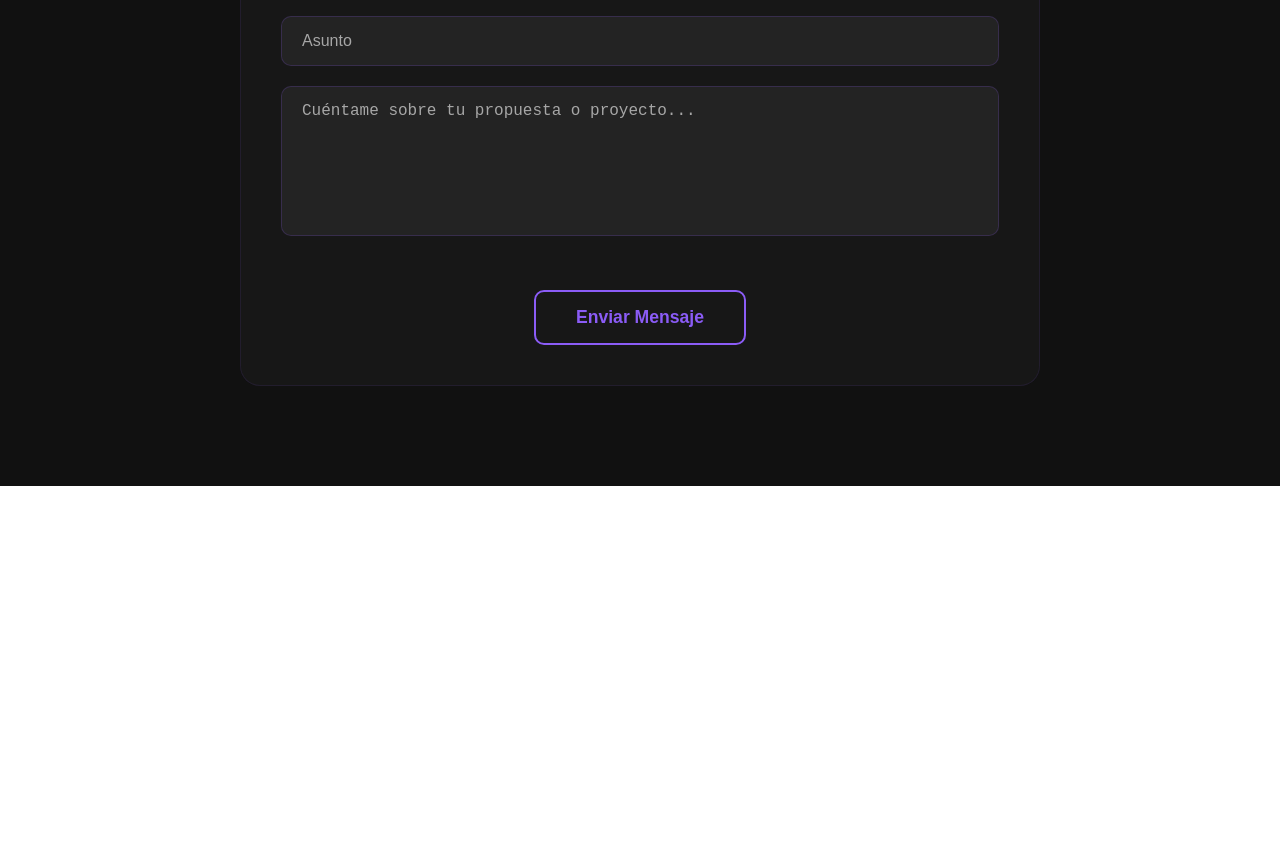
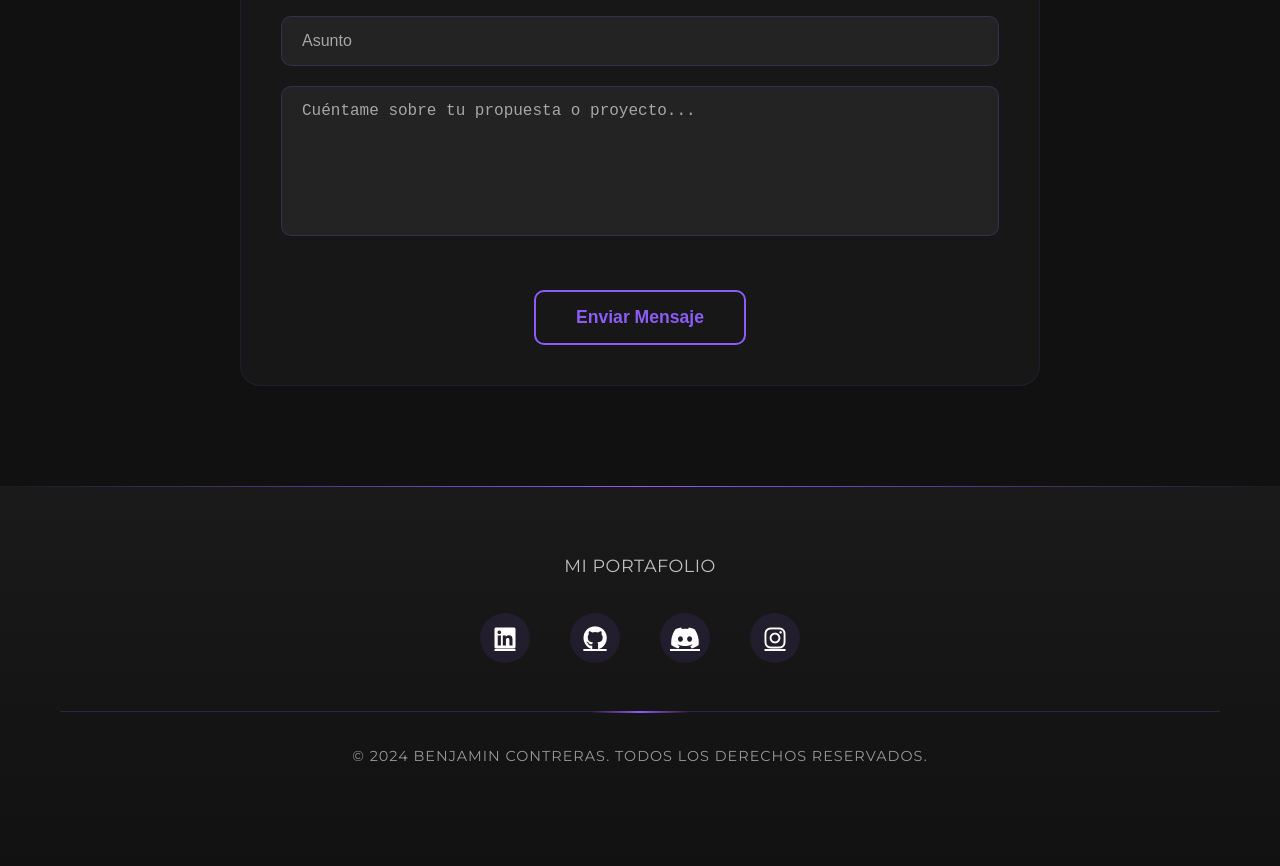
Before and after one commit to LegonBCA/Portafolio-HTML-CSS, a plain HTML site: page portafolio.html in a window 1280 px wide. Shown: the part 2729-3595 px from the top of the page. Before the commit the page ends 3215 px from the top, so only its background shows below. Drawn offline with Linux system fonts and the light colour scheme; a script that the page names is missing.

Commit message:
2 # commit

```diff
--- a/assets/css/portafolio.css
+++ b/assets/css/portafolio.css
@@ -742,3 +742,138 @@ p {
 .proyecto-card:nth-child(1) { animation-delay: 0.1s; }
 .proyecto-card:nth-child(2) { animation-delay: 0.2s; }
 .proyecto-card:nth-child(3) { animation-delay: 0.3s; }
+
+/* ===== FOOTER ===== */
+.footer {
+    background: linear-gradient(to bottom, #1a1a1a, #111111);
+    color: #ffffff;
+    padding: 4rem 0;
+    text-align: center;
+    font-family: 'Montserrat', sans-serif;
+    position: relative;
+    overflow: hidden;
+}
+
+.footer::before {
+    content: '';
+    position: absolute;
+    top: 0;
+    left: 0;
+    right: 0;
+    height: 1px;
+    background: linear-gradient(to right, transparent, #8B5CF6, transparent);
+}
+
+.footer-content {
+    max-width: 1200px;
+    margin: 0 auto;
+    padding: 0 20px;
+    position: relative;
+    z-index: 1;
+}
+
+.footer p {
+    margin: 0;
+    font-size: 1.1rem;
+    opacity: 0.9;
+    margin-bottom: 2rem;
+    letter-spacing: 0.5px;
+}
+
+.social-links {
+    display: flex;
+    justify-content: center;
+    gap: 2.5rem;
+    margin-bottom: 2.5rem;
+}
+
+.social-links a {
+    color: #ffffff;
+    font-size: 1.5rem;
+    transition: all 0.4s cubic-bezier(0.4, 0, 0.2, 1);
+    display: flex;
+    align-items: center;
+    justify-content: center;
+    width: 50px;
+    height: 50px;
+    border-radius: 50%;
+    background: rgba(139, 92, 246, 0.1);
+    position: relative;
+    overflow: hidden;
+}
+
+.social-links a::before {
+    content: '';
+    position: absolute;
+    top: 0;
+    left: 0;
+    width: 100%;
+    height: 100%;
+    background: linear-gradient(45deg, #8B5CF6, #A78BFA);
+    opacity: 0;
+    transition: opacity 0.4s ease;
+    z-index: -1;
+}
+
+.social-links a:hover {
+    transform: translateY(-5px) scale(1.1);
+    box-shadow: 0 5px 15px rgba(139, 92, 246, 0.3);
+}
+
+.social-links a:hover::before {
+    opacity: 1;
+}
+
+.social-links a i {
+    transition: transform 0.4s ease;
+}
+
+.social-links a:hover i {
+    transform: scale(1.2);
+}
+
+.footer-bottom {
+    margin-top: 3rem;
+    padding-top: 2rem;
+    border-top: 1px solid rgba(139, 92, 246, 0.2);
+    position: relative;
+}
+
+.footer-bottom::before {
+    content: '';
+    position: absolute;
+    top: -1px;
+    left: 50%;
+    transform: translateX(-50%);
+    width: 100px;
+    height: 2px;
+    background: linear-gradient(to right, transparent, #8B5CF6, transparent);
+}
+
+.footer-bottom p {
+    font-size: 0.9rem;
+    opacity: 0.7;
+    letter-spacing: 1px;
+    text-transform: uppercase;
+}
+
+/* Responsive Footer */
+@media (max-width: 768px) {
+    .footer {
+        padding: 3rem 0;
+    }
+
+    .social-links {
+        gap: 1.5rem;
+    }
+
+    .social-links a {
+        width: 45px;
+        height: 45px;
+        font-size: 1.3rem;
+    }
+
+    .footer p {
+        font-size: 1rem;
+    }
+}
--- a/portafolio.html
+++ b/portafolio.html
@@ -255,6 +255,22 @@
         </div>
     </section>
 
+    <!-- Footer -->
+    <footer class="footer">
+        <div class="footer-content">
+            <p>MI PORTAFOLIO</p>
+            <div class="social-links">
+                <a href="#" title="LinkedIn"><i class="fab fa-linkedin"></i></a>
+                <a href="#" title="GitHub"><i class="fab fa-github"></i></a>
+                <a href="#" title="Discord"><i class="fab fa-discord"></i></a>
+                <a href="#" title="Instagram"><i class="fab fa-instagram"></i></a>
+            </div>
+            <div class="footer-bottom">
+                <p>&copy; 2024 Benjamin Contreras. Todos los derechos reservados.</p>
+            </div>
+        </div>
+    </footer>
+
     <script src="assets/js/portafolio.js"></script>
 </body>
 </html>
```
